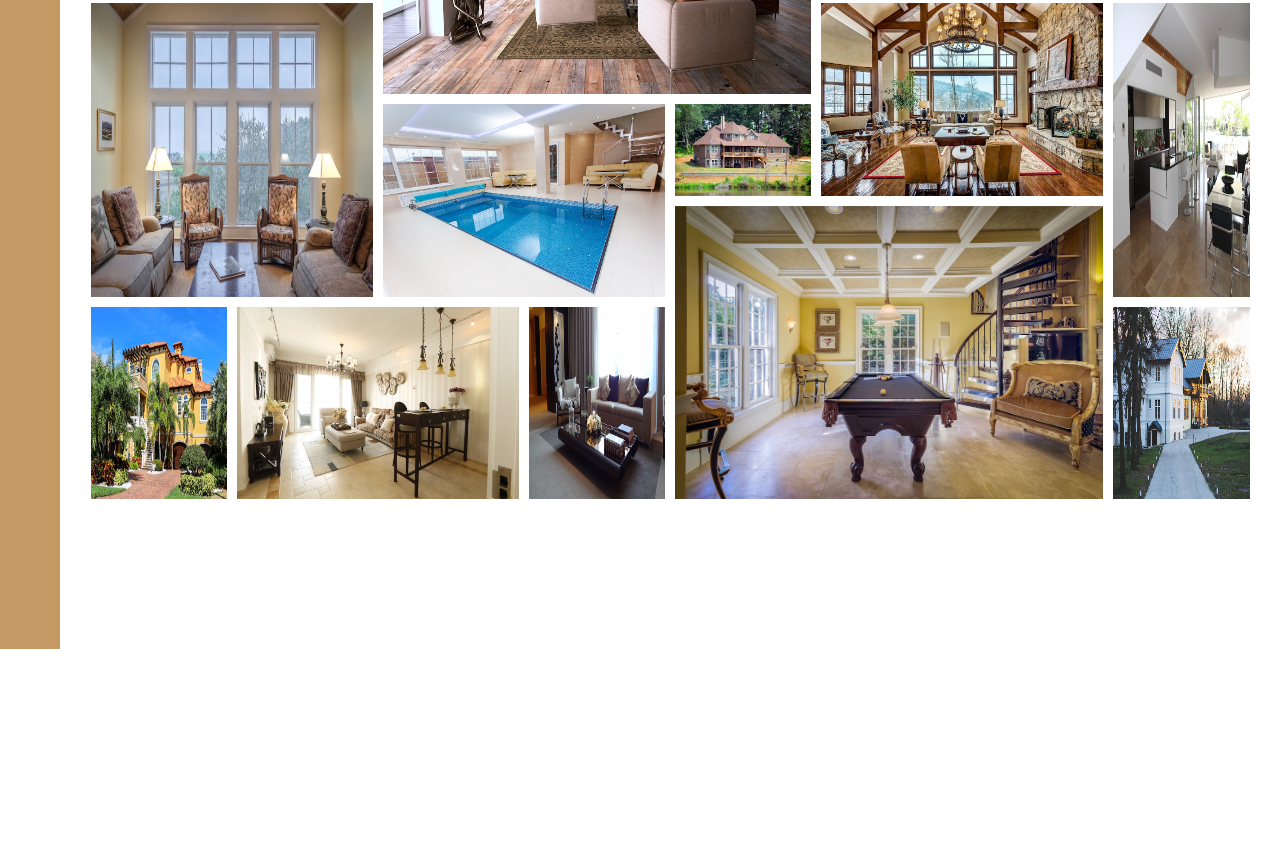
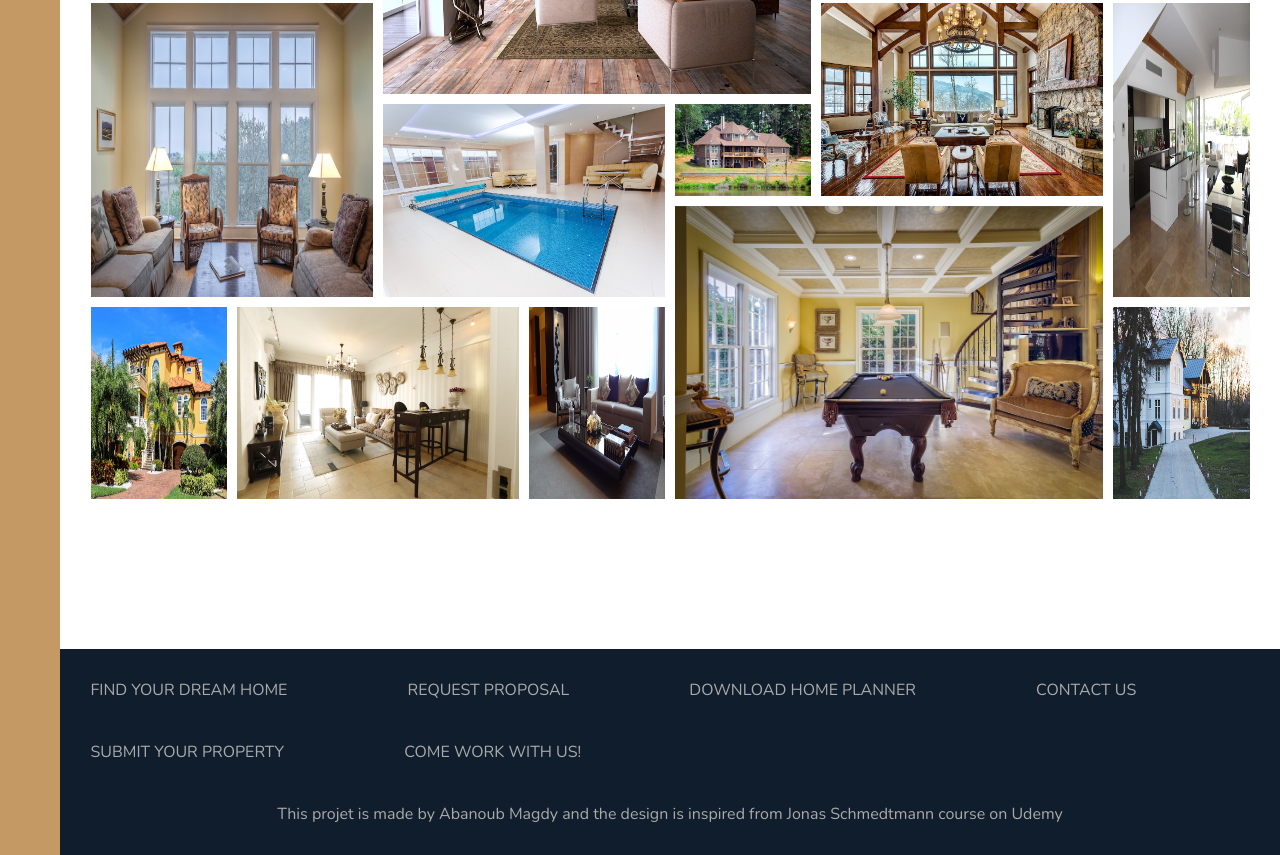
Before and after one commit to AbanoubMagdy1/Nexter-landing-page, a website: page index.html in a window 1280 px wide. Shown: the part 3182-4037 px from the top of the page. Before the commit the page ends 3831 px from the top, so only its background shows below. Drawn offline with nearby package versions, Linux system fonts and the light colour scheme.

Commit message:
Half finished footer

```diff
--- a/index.html
+++ b/index.html
@@ -259,6 +259,22 @@
             <img alt="image-14" class="gallery__image gallery__image-14" src="./img/gal-14.jpeg"/>
         </section>
 
+        <footer class="footer">
+            <div>
+                <ul class="footer__list mb-large">
+                    <li><a href="#">FIND YOUR DREAM HOME</a></li>
+                    <li><a href="#">REQUEST PROPOSAL</a></li>
+                    <li><a href="#">DOWNLOAD HOME PLANNER</a></li>
+                    <li><a href="#">CONTACT US</a></li>
+                    <li><a href="#">SUBMIT YOUR PROPERTY</a></li>
+                    <li><a href="#">COME WORK WITH US!</a></li>
+                </ul>
+                <p class="footer__text">
+                    This projet is made by Abanoub Magdy and the design is inspired from Jonas Schmedtmann course on Udemy
+                </p>
+            </div>
+        </footer>
+
     </main>
     <script src="script.js"></script>
 </body>
--- a/sass/abstract/_mixins.scss
+++ b/sass/abstract/_mixins.scss
@@ -7,6 +7,7 @@
 
 
 $screen-sizes : (
+    "desktop": 1200px,
     "tab": 1000px,
     "mobile": 600px,
     "mini": 480px
--- /dev/null
+++ b/sass/components/_footer.scss
@@ -0,0 +1,32 @@
+.footer {
+    background-color: rgb(var(--color-secondary));
+
+    > div {
+        width: 95%;
+        margin: 0rem auto;
+        padding-block: 3rem;
+    }
+
+    &__list{
+        margin-inline: auto;
+        display: flex;
+        flex-wrap: wrap;
+
+        column-gap: 12rem;
+        row-gap: 4rem;
+
+        li{
+
+            a{
+                color: rgb(var(--color-grey-light-2));
+            }
+        }
+    }
+
+    &__text{
+        text-align: center;
+        padding-inline: 4rem;
+        color: rgb(var(--color-grey-light-2));
+
+    }
+}
--- a/sass/components/_gallery.scss
+++ b/sass/components/_gallery.scss
@@ -22,7 +22,7 @@
         }
         &-3{
             grid-column: 6 / 1 span;
-            grid-row: 1 / 1 span;
+            grid-row: 1 / 2 span;
         }
         &-4{
             grid-column: 7 / 2 span;
--- a/sass/components/_testimonials.scss
+++ b/sass/components/_testimonials.scss
@@ -50,12 +50,13 @@
             }
             &.fig-2{
                 top: 50%;
-                left: 50%;
+                left: 40%;
                 width: 55%;
                 height: 40%;
                 transform: translateX(20%);
 
                 @include respond(tab){
+                    left: 50%;
                     width: 45%;
                     transform: unset;
                 }
--- a/sass/main.scss
+++ b/sass/main.scss
@@ -13,3 +13,4 @@
 @import 'components/gallery';
 @import 'components/homes';
 @import 'components/testimonials';
+@import 'components/footer'
```
Also changed, not shown: style.css, 1 other file.
